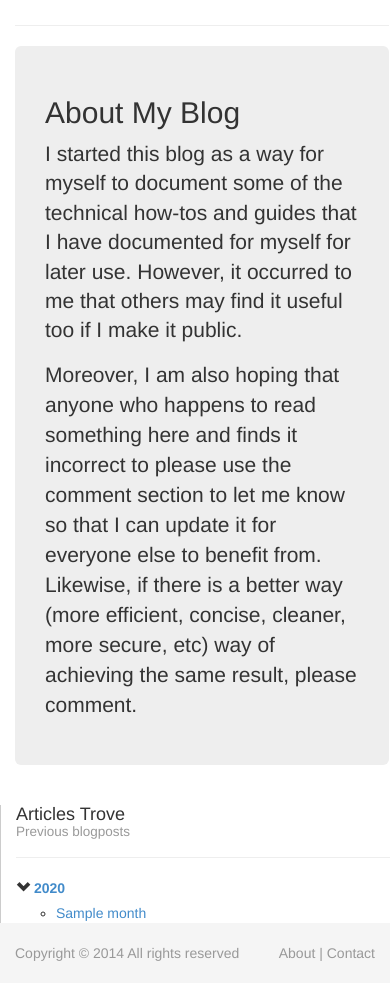
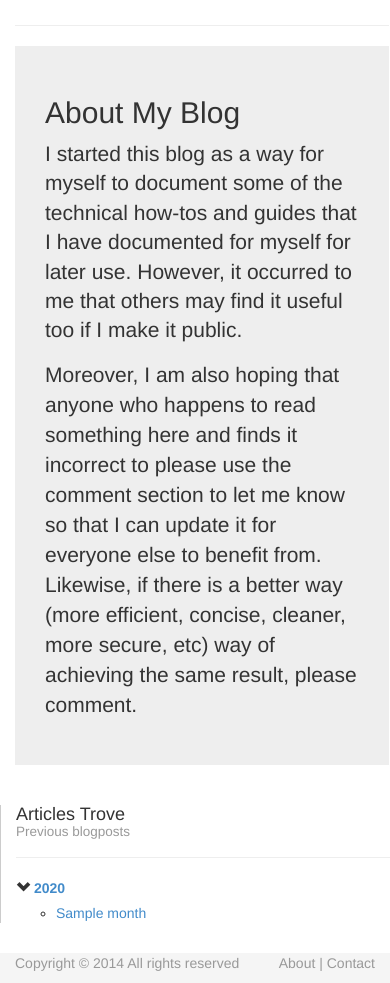
Before and after one commit to mahmoodkhan/djangoblog, a Django app: template blog/templates/about.html in a window 390 px wide; the page is wider, and only the part inside the window is pictured. Shown: the part 54-1037 px from the top of that part. Run offline with Django 3.2, Linux system fonts and the light colour scheme; the template is opened without the code that fills it: most values are stand-ins (such as "Sample title", 1, 10 or a date in 2020); some libraries are stand-ins or nearby versions.

Commit message:
UI improvements fluid-layout

```diff
--- a/blog/forms.py
+++ b/blog/forms.py
@@ -78,6 +78,7 @@ class ContactForm(forms.Form):
         self.helper.field_class = 'col-lg-10'
         self.helper.html5_required = True
         self.helper.add_input(Submit('submit', 'Submit'))
+        self.helper.add_input(Reset('rest', 'Reset', css_class='btn-warning'))
         super(ContactForm, self).__init__(*args, **kwargs)
 
 class LoginForm(AuthenticationForm):
--- a/blog/static/blog/css/app.css
+++ b/blog/static/blog/css/app.css
@@ -13,7 +13,7 @@ body {
   bottom: 0;
   width: 100%;
   /* Set the fixed height of the footer here */
-  height: 60px;
+  height: 30px;
   background-color: #f5f5f5;
 }
 
@@ -22,21 +22,16 @@ body {
 -------------------------------------------------- */
 /* Not required for template or sticky footer method. */
 
-body > .container {
+body > .container-fluid {
   padding: 30px 0 0 15px;
 }
-.container .text-muted {
-  margin: 20px 0;
+
+#footer > .container-fluid {
+    padding-right: 15px;
+    padding-left: 15px;
 }
 
-#footer > .container {
-  padding-right: 15px;
-  padding-left: 15px;
-}
-
-/*
-Alert
-*/
+/* Alert */
 .alert-debug {
     color: #828293;
     background-color: #F5EBFF;
--- a/blog/templates/base.html
+++ b/blog/templates/base.html
@@ -19,7 +19,7 @@
     </head>
     <body>
         <div class="navbar navbar-default navbar-fixed-top" role="navigation">
-            <div class="container">
+            <div class="container-fluid">
                 <div class="navbar-header">
                     <button type="button" class="navbar-toggle" data-toggle="collapse" data-target=".navbar-collapse">
                         <span class="sr-only">Toggle navigation</span>
@@ -69,9 +69,9 @@
         </div><!-- .navbar collapse -->
 
 
-        <div class="container">
+        <div class="container-fluid">
             <div class="row">
-                <div class = "col-md-10" style="border-right:0.5px solid #ccc">
+                <div class = "col-sm-10" style="border-right:0.5px solid #ccc">
                     <div id = "messages">
                         {% if messages %}
                             {% for message in messages %}
@@ -88,18 +88,19 @@
                         {% endif %}
                     </div><!-- .messages div collapse -->
 
-
                     <div class="page-header" align = "center">
                         <h4>
                             {% block page_title %} {% endblock %}
                             <small><p>{% block description %} {% endblock %}</p></small>
                         </h4>
                     </div>
-                    {% block content %} {% endblock %}
+                    <div>
+                        {% block content %} {% endblock %}
+                    </div>
                 </div> <!-- col-xs-9 div collapse -->
 
                 <!-- RIGHT SIDEBAR -->
-                <div class = "col-md-2" style="border-left:0.5px solid #ccc">
+                <div class = "col-sm-2" style="border-left:0.5px solid #ccc">
                     <div class="page-header">
                         <h4>Articles Trove<small><p>Previous blogposts</p></small></h4>
                     </div>
@@ -126,7 +127,7 @@
 
         <!--http://getbootstrap.com/examples/sticky-footer-navbar/-->
         <div id="footer"><!-- Sticky Footer -->
-            <div class="container">
+            <div class="container-fluid">
                 <span style="float: left;" class="text-muted">
                     Copyright ©  {% now "Y" %} All rights reserved
                 </span>
--- a/blog/templates/blog/blogpost_detail.html
+++ b/blog/templates/blog/blogpost_detail.html
@@ -13,8 +13,7 @@
 {% endblock %}
 
 {% block content %}
-    <div class="row">
-        <div class="col-md-12 col-md-offset-0">
+    <div class="col-sm-12 col-md-offset-0">
         <p>
         {{ object.content | pygmentize|safe }}
         </p>
@@ -26,5 +25,4 @@
             {% endfor %}
         </p>
     </div>
-    </div>
 {% endblock %}
```
Also changed, not shown: blog/static/blog/css/select2x2.png (renamed from blog/static/blog/css/select2.png). Lines whose indentation alone changed are shown as unchanged.
